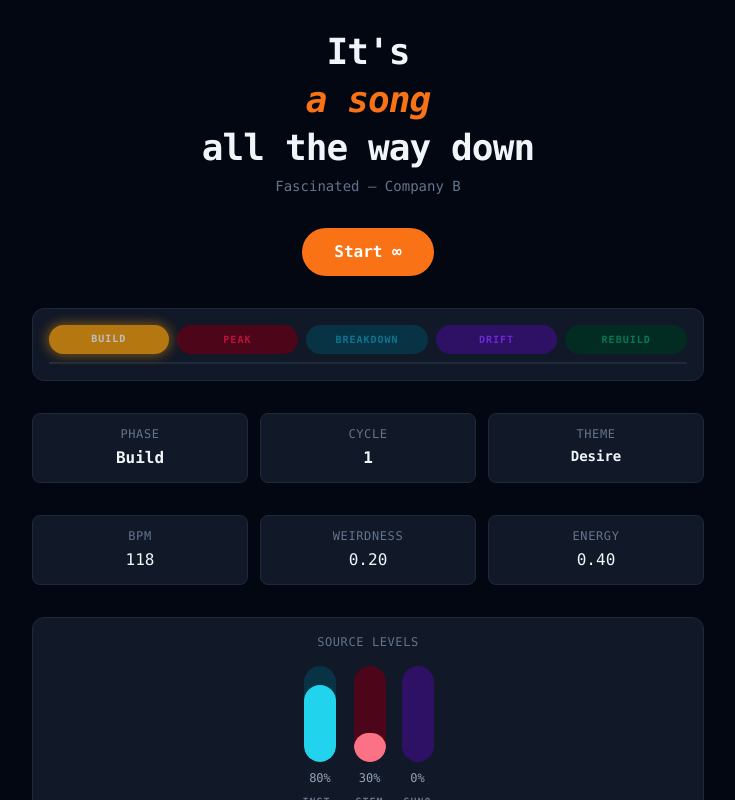
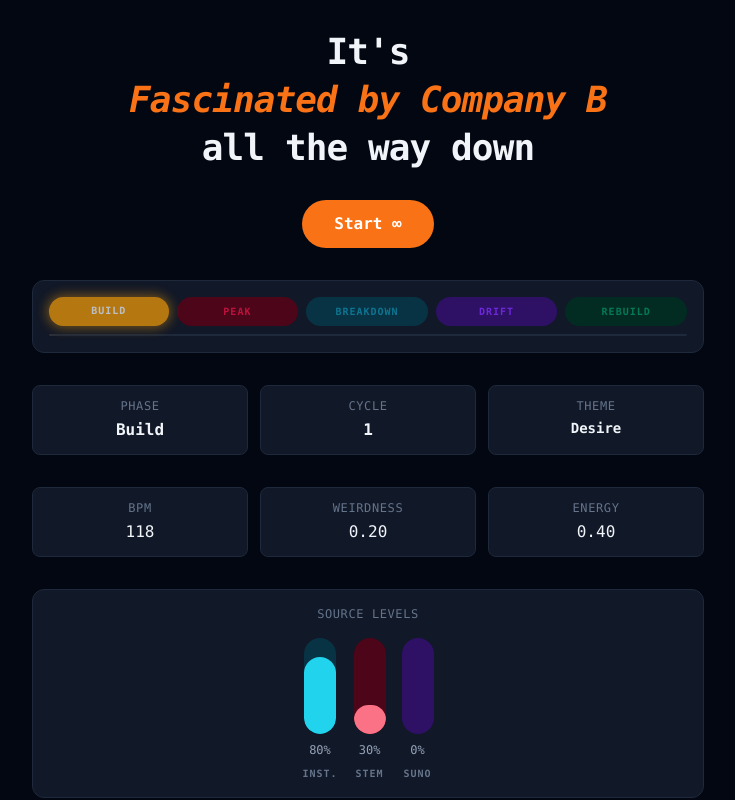
Before and after one commit to front-of-the-herd/Infinite-Remix, a Next.js app in the folder infinite-remix/: page / in a window 1280 px wide. Both pictures are taken after a click on the button "Generate ∞". Shown: the top 800 px of the page, without its empty margins (272-1007 px from the left). Built offline with nearby package versions, Linux system fonts and the light colour scheme.

Commit message:
feat: update header to display song title and artist directly within the main heading

```diff
--- a/infinite-remix/components/Player.tsx
+++ b/infinite-remix/components/Player.tsx
@@ -199,16 +199,14 @@
   return (
     <main className="flex min-h-screen flex-col items-center justify-center px-4 py-8">
       <div className="w-full max-w-2xl space-y-8">
-        {/* Header */}
         <div className="text-center space-y-1">
           <h1 className="flex flex-col items-center text-3xl sm:text-4xl font-bold tracking-tight gap-1 sm:gap-2 mb-2">
             <span>It's</span>
-            <span className="text-orange-500 italic block text-center min-w-[200px]">a song</span>
+            <span className="text-orange-500 italic block text-center min-w-[200px]">
+              {dna.meta.title} by {dna.meta.artist}
+            </span>
             <span>all the way down</span>
           </h1>
-          <p className="text-slate-500 text-sm">
-            {dna.meta.title} — {dna.meta.artist}
-          </p>
         </div>
 
         {/* Start button (required for AudioContext) */}
```
